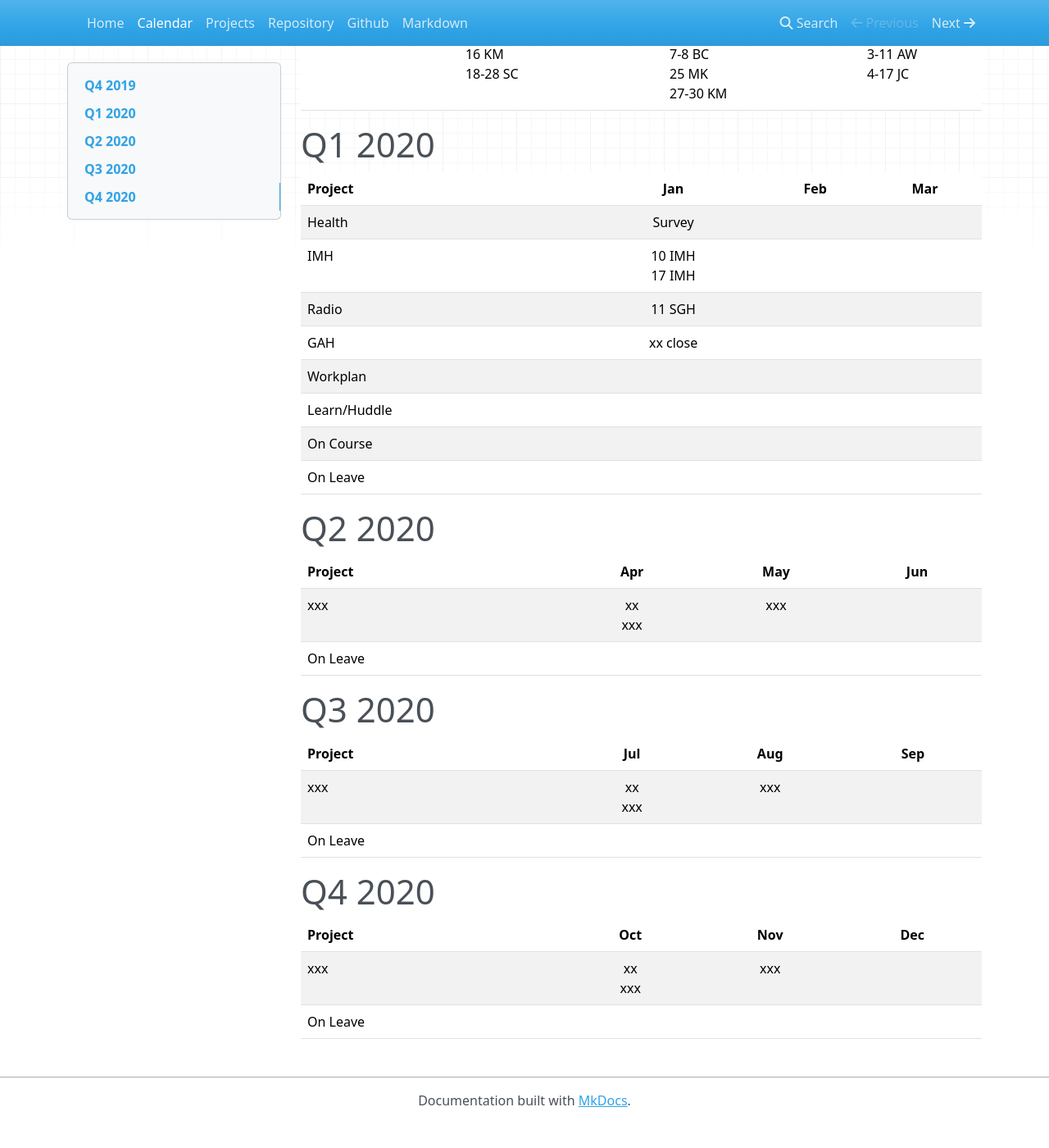
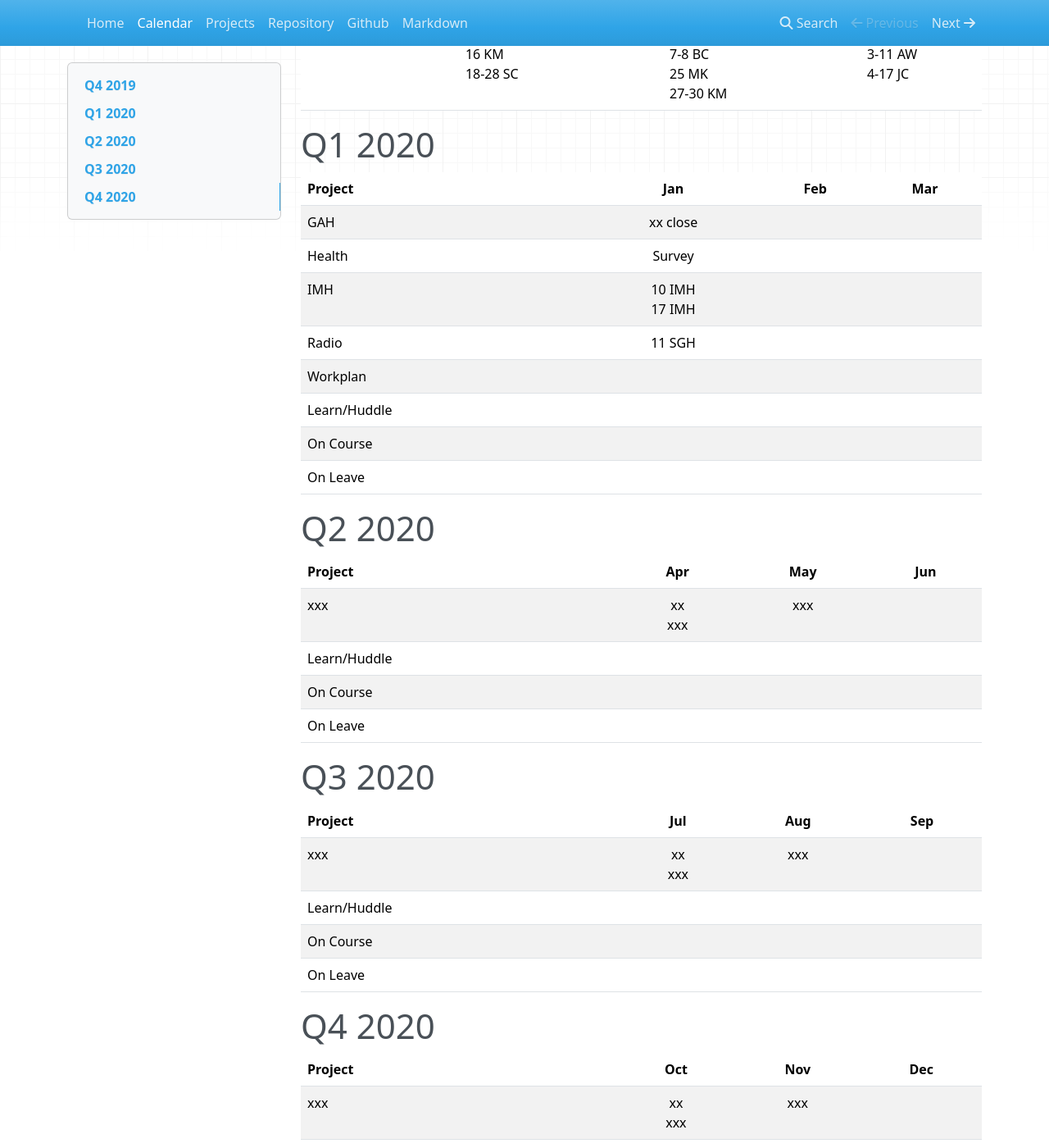
Before and after one commit to lod-online/collab, an MkDocs documentation site: the page built from docs/calendar.md, in a window 1280 px wide and 1400 px high, scrolled down 634 px. Shown: the whole window at 82% size. Built offline with MkDocs 1.6.1, drawn with Linux system fonts in a browser that asks for light colours; nearby versions of some CDN libraries; before the commit the page ends 2004 px from its top, so only the background shows below that; some of the changed text lies outside the part shown.

Commit message:
Update calendar.md

```diff
--- a/docs/calendar.md
+++ b/docs/calendar.md
@@ -21,10 +21,10 @@
 
 | Project      |  Jan              |  Feb  |  Mar  |
 | :-----       | :---:             | :---: | :---: |
+| GAH          | xx close          |       |       |
 | Health       | Survey            |       |       |
 | IMH          | 10 IMH<br>17 IMH  |       |       |
 | Radio        | 11 SGH<br>        |       |       |
-| GAH          | xx close          |       |       |
 | Workplan     |                   |       |       |
 | Learn/Huddle |                   |       |       |
 | On Course    |                   |       |       |
@@ -32,21 +32,27 @@
 
 # Q2 2020
 
-| Project  |  Apr       |  May  |  Jun  |
-| :-----   | :---:      | :---: | :---: |
-| xxx      | xx<br>xxx  | xxx   |       |
-| On Leave |            |       |       |
+| Project      |  Apr              |  May  |  Jun  |
+| :-----       | :---:             | :---: | :---: |
+| xxx          | xx<br>xxx         | xxx   |       |
+| Learn/Huddle |                   |       |       |
+| On Course    |                   |       |       |
+| On Leave     |                   |       |       |
 
 # Q3 2020
 
-| Project  |  Jul       |  Aug  |  Sep  |
-| :-----   | :---:      | :---: | :---: |
-| xxx      | xx<br>xxx  | xxx   |       |
-| On Leave |            |       |       |
+| Project      |  Jul              |  Aug  |  Sep  |
+| :-----       | :---:             | :---: | :---: |
+| xxx          | xx<br>xxx         | xxx   |       |
+| Learn/Huddle |                   |       |       |
+| On Course    |                   |       |       |
+| On Leave     |                   |       |       |
 
 # Q4 2020
 
-| Project  |  Oct       |  Nov  |  Dec  |
-| :-----   | :---:      | :---: | :---: |
-| xxx      | xx<br>xxx  | xxx   |       |
-| On Leave |            |       |       |
+| Project      |  Oct              |  Nov  |  Dec  |
+| :-----       | :---:             | :---: | :---: |
+| xxx          | xx<br>xxx         | xxx   |       |
+| Learn/Huddle |                   |       |       |
+| On Course    |                   |       |       |
+| On Leave     |                   |       |       |
```
